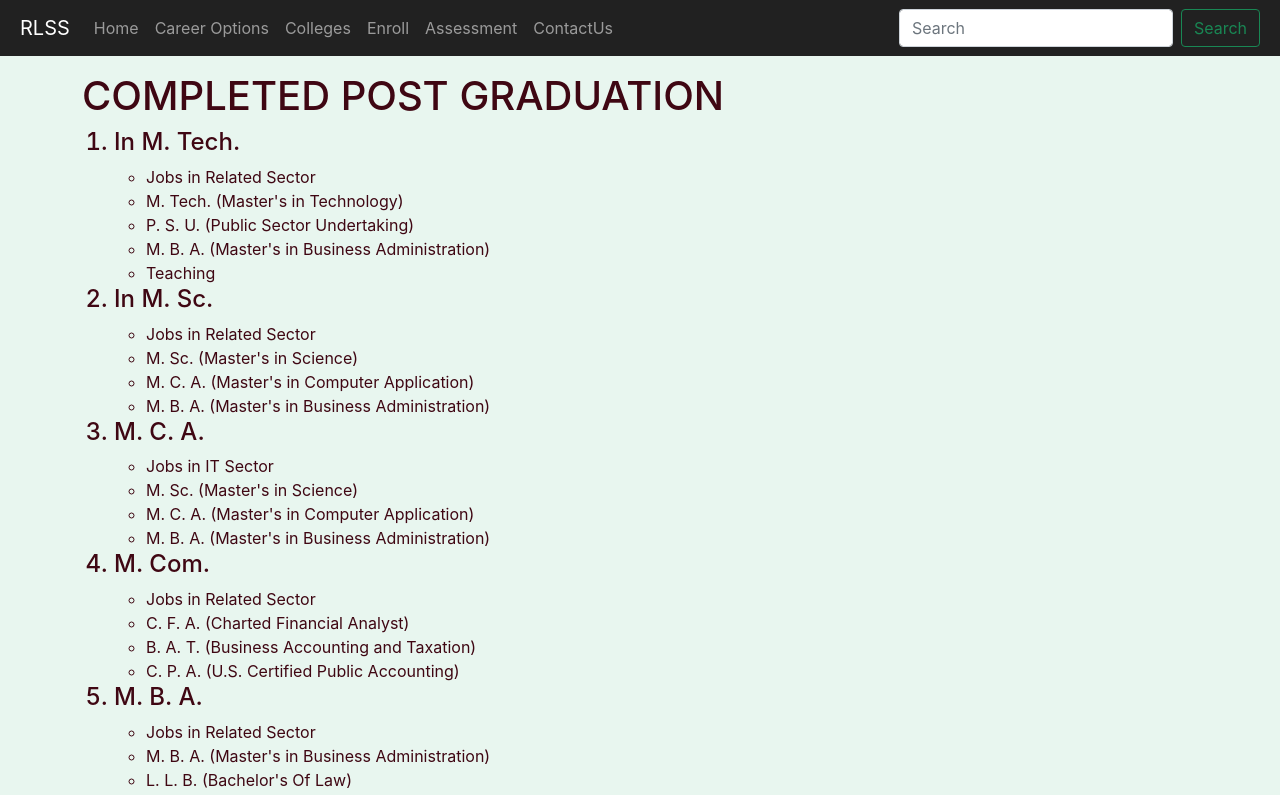
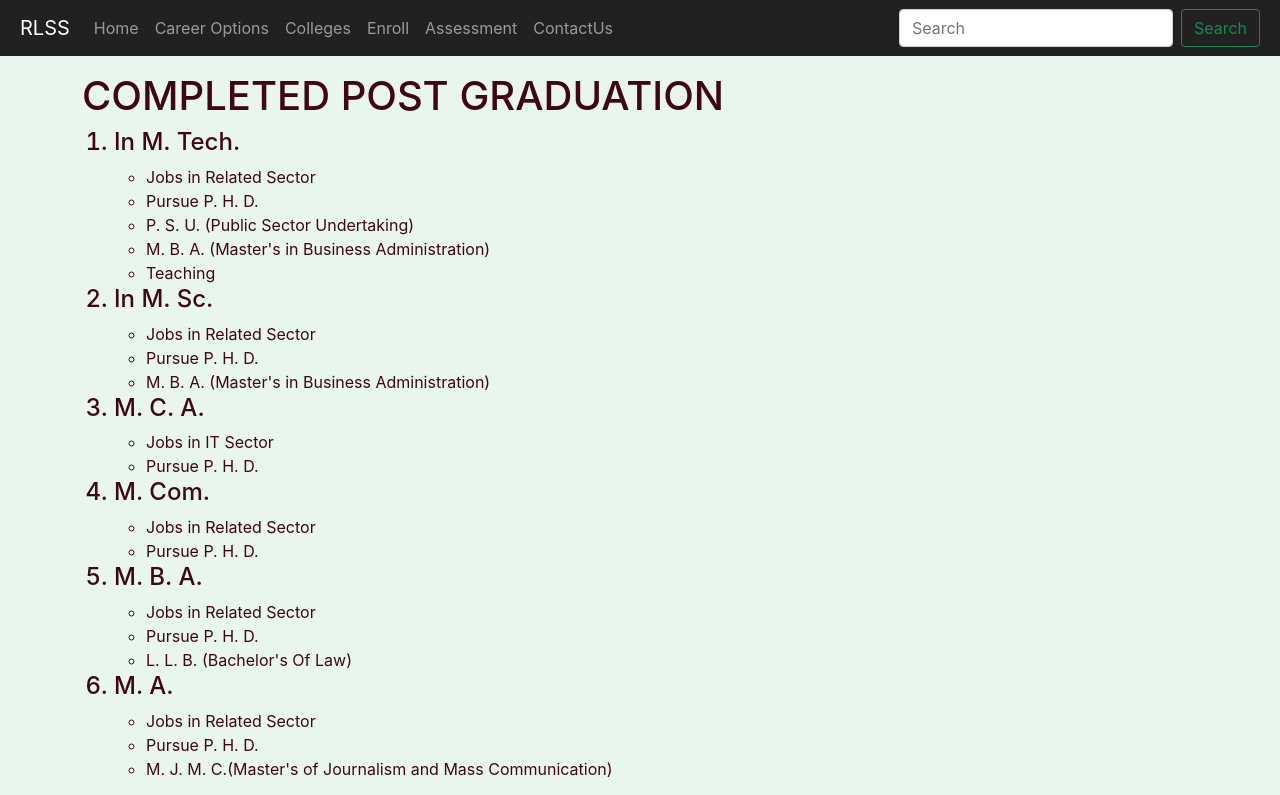
Before and after one commit to itsmetherishabh/RLSS, a React (Create React App) app in the folder frontend/: page /postGraduation in a window 1280 px wide. Shown: the top 795 px of the page. Built offline with nearby package versions, Linux system fonts and the light colour scheme; a web font is replaced by a local one.

Commit message:
postGrad

```diff
--- a/frontend/src/components/Assessment.jsx
+++ b/frontend/src/components/Assessment.jsx
@@ -8,6 +8,7 @@ import personality_test from "./questionPapers/personality_test";
 import skill_assessment from "./questionPapers/skill_assessment";
 import science from "../images/science.png";
 import commerce from "../images/commerce.jpg";
+import humanitiesPic from "../images/humanities.png";
 import personality from "../images/personality.webp";
 import skills from "../images/skills.png";
 
@@ -42,7 +43,7 @@ const Assessment = () => {
               </div>
             </div>
             <div className='col-lg-3 col-md-4 col-12 card my-3 mx-1 p-3' style={{maxWidth:"20rem"}}>
-              <img src='science.png' className='card-img-top' alt='...'  style={{height:"11rem"}} />
+              <img src={humanitiesPic} className='card-img-top' alt='...'  style={{height:"11rem"}} /> /
               <div className='card-body'>
                 <h5 className='card-title'>Humanities Questions</h5>
                 <p className='card-text'>
--- a/frontend/src/components/careerOptions/PostGraduation.jsx
+++ b/frontend/src/components/careerOptions/PostGraduation.jsx
@@ -9,7 +9,7 @@ const PostGraduation = () => {
                     <h4><li>In M. Tech.</li></h4>
                         <ul>
                             <li>Jobs in Related Sector</li>
-                            <li>M. Tech. (Master's in Technology)</li>
+                            <li>Pursue P. H. D.</li>
                             <li>P. S. U. (Public Sector Undertaking)</li>
                             <li>M. B. A. (Master's in Business Administration)</li>
                             <li>Teaching</li>
@@ -17,36 +17,31 @@ const PostGraduation = () => {
                     <h4><li>In M. Sc.</li></h4>
                         <ul>
                             <li>Jobs in Related Sector</li>
-                            <li>M. Sc. (Master's in Science)</li>
-                            <li>M. C. A. (Master's in Computer Application)</li>
+                            <li>Pursue P. H. D.</li>
                             <li>M. B. A. (Master's in Business Administration)</li>
                         </ul>
                     <h4><li>M. C. A.</li> </h4>
                         <ul>
                             <li>Jobs in IT Sector</li>
-                            <li>M. Sc. (Master's in Science)</li>
-                            <li>M. C. A. (Master's in Computer Application)</li>
-                            <li>M. B. A. (Master's in Business Administration)</li>
+                            <li>Pursue P. H. D.</li>
                         </ul>
                     <h4><li>M. Com.</li> </h4>
                         <ul>
                             <li>Jobs in Related Sector</li>
-                            <li>C. F. A. (Charted Financial Analyst)</li>
-                            <li>B. A. T. (Business Accounting and Taxation)</li>
-                            <li>C. P. A. (U.S. Certified Public Accounting)</li>
+                            <li>Pursue P. H. D.</li>
+                            {/* <li>B. A. T. (Business Accounting and Taxation)</li>
+                            <li>C. P. A. (U.S. Certified Public Accounting)</li> */}
                         </ul>
                     <h4><li>M. B. A.</li> </h4>
                         <ul>
                             <li>Jobs in Related Sector</li>
-                            <li>M. B. A. (Master's in Business Administration)</li>
+                            <li>Pursue P. H. D.</li>
                             <li>L. L. B. (Bachelor's Of Law)</li>
-                            <li>B. Ed. (Bachelor's Of Education)</li>
                         </ul>
                     <h4><li>M. A.</li> </h4>
                         <ul>
                             <li>Jobs in Related Sector</li>
-                            <li>M. A. (Master's of Art)</li>
-                            <li>M. F. A. (Master's of Fine Art)</li>
+                            <li>Pursue P. H. D.</li>
                             <li>M. J. M. C.(Master's of Journalism and Mass Communication)</li>
                         </ul>
                 </ol>
```
Also changed, not shown: frontend/src/images/humanities.png (added).
